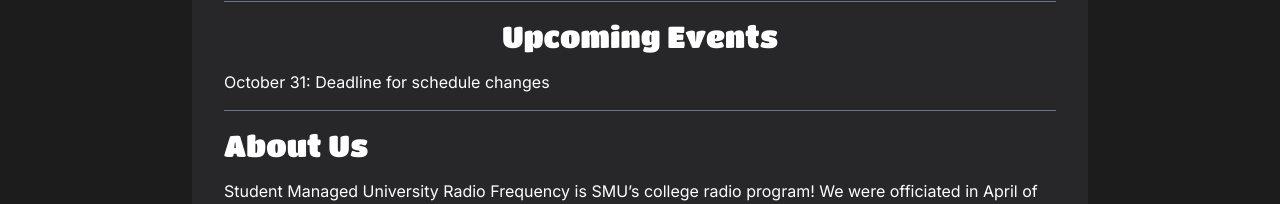
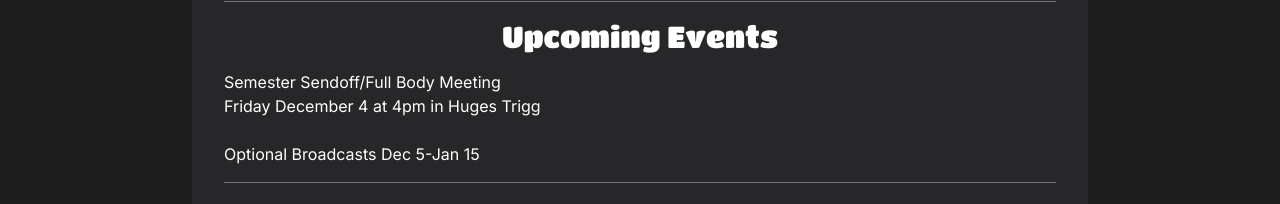
Before and after one commit to drew-harris/old-smurf-radio, a Next.js app: page / in a window 1280 px wide. Shown: the part 507-711 px from the top of the page. Built offline with nearby package versions, Linux system fonts and the light colour scheme.

Commit message:
Update events

```diff
--- a/src/components/UpcomingEvents.tsx
+++ b/src/components/UpcomingEvents.tsx
@@ -7,8 +7,11 @@
         Upcoming Events
       </h1>
       <div>
-        October 31: Deadline for schedule changes
+        Semester Sendoff/Full Body Meeting<br/>
+        Friday December 4 at 4pm in Huges Trigg
         <br />
+        <br />
+        Optional Broadcasts Dec 5-Jan 15
       </div>
     </div>
   );
```
